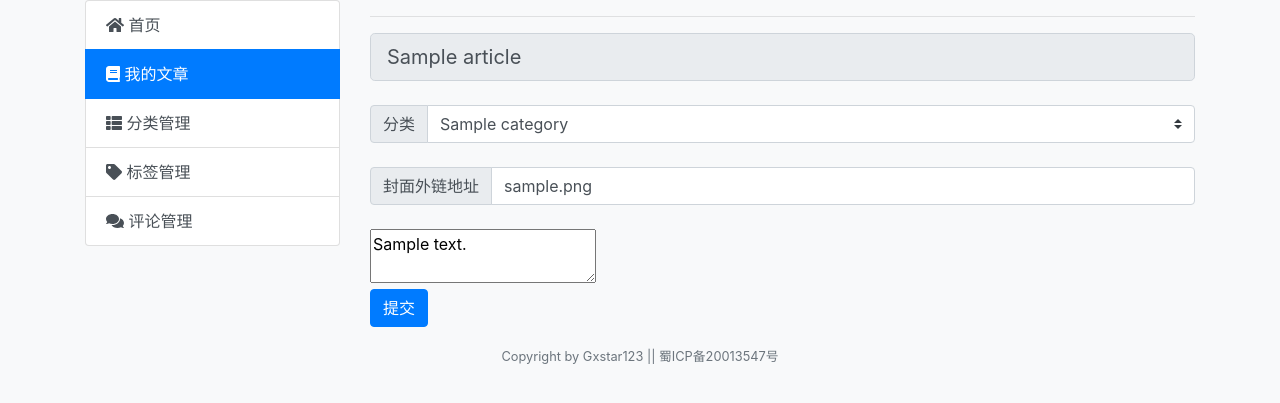
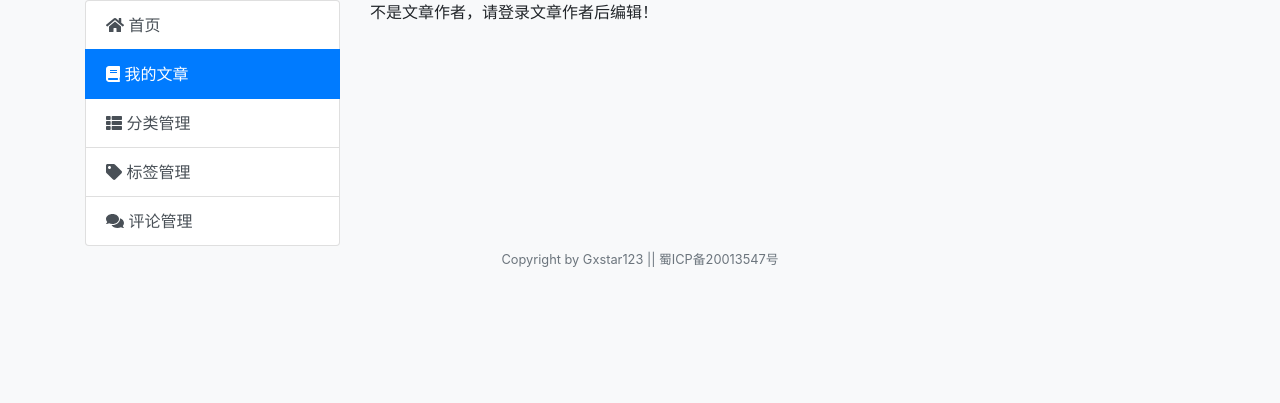
Before and after one commit to Gxstar/GxBlog, a Django app: a page that uses blog/templates/admin/admin.html in a window 1280 px wide. Shown: the part 56-459 px from the top of the page. Run offline with Django 3.2, Linux system fonts and the light colour scheme; tables that the repository leaves empty hold one stand-in row (values such as "Sample post"); some libraries are stand-ins or nearby versions.

Commit message:
完善文章“改”

```diff
--- a/GxBlog/urls.py
+++ b/GxBlog/urls.py
@@ -24,5 +24,6 @@ urlpatterns = [
     path('', views.index, name="index"),
     path('blog/', include('blog.urls')),
     path('admin/edit_<int:article_id>/',bg_views.article_edit,name="edit"),
+    re_path('^admin/edit_(\d+)/article_save/$',bg_views.article_save,name="save"),
     re_path('^admin/(.+)/$',views.action,name="action")
 ]
--- a/blog/models.py
+++ b/blog/models.py
@@ -43,7 +43,7 @@ class Article(models.Model):
     cover = models.URLField(
         '封面地址', default='https://i.loli.net/2020/04/08/IHWehlbkQ5nxEma.jpg')
     body = RichTextField()
-    tag = models.ManyToManyField(Tag, verbose_name='文章标签', blank=True)
+    tag = models.ManyToManyField(Tag, verbose_name='文章标签', blank=True, null=True)
     createTime = models.DateTimeField('创建时间', auto_now_add=True)
     updateTime = models.DateTimeField('修改时间', auto_now=True)
     category = models.ForeignKey(
--- a/blog/static/page.js
+++ b/blog/static/page.js
@@ -1,4 +1,7 @@
 $(function () {
+    if (ActivePage==0) {
+        ActivePage=1;
+    }
     $(`li[id=${ActivePage}]`).addClass('active');
     // 处理第一页最后一页按钮不可用
     if (ActivePage == 1 || ActivePage == 0) {
--- a/blog/templates/admin/admin.html
+++ b/blog/templates/admin/admin.html
@@ -15,7 +15,7 @@
     <script src="https://cdn.bootcdn.net/ajax/libs/popper.js/2.4.0/umd/popper.min.js"></script>
     <script src="https://cdn.bootcdn.net/ajax/libs/twitter-bootstrap/4.4.1/js/bootstrap.min.js"></script>
     <script src="https://cdn.bootcdn.net/ajax/libs/font-awesome/5.13.0/js/all.min.js"></script>
-    <script src="{% static 'page.js' %}"></script>
+
     <title>阿星的小站</title>
 </head>
 
--- a/blog/templates/admin/article.html
+++ b/blog/templates/admin/article.html
@@ -1,6 +1,7 @@
 {% extends "admin/admin.html" %}
 {% block content %}
 {% load static %}
+<script src="{% static 'page.js' %}"></script>
 <div>
     <h2 class="text-primary">我的文章</h2>
     <hr>
--- a/blog/templates/admin/editor.html
+++ b/blog/templates/admin/editor.html
@@ -1,20 +1,25 @@
 {% extends "admin/admin.html" %}
 {% block content %}
 {% load static %}
+{% if user == author %}
 <script src="https://cdn.ckeditor.com/4.14.1/standard/ckeditor.js"></script>
 <div>
     <h2 class="text-primary">{{文章编辑}}</h2>
     <hr>
-    <form action="." method="post">
+    <form action="article_save/" method="post">
+        {% csrf_token %}
         <div class="input-group input-group-lg">
-            <input type="text" class="form-control" value="{{title}}" placeholder="文章标题" disabled>
+            <div class="input-group-prepend">
+                <span class="input-group-text">标题</span>
+            </div>
+            <input type="text" name="title" id="title" class="form-control" value="{{title}}" placeholder="文章标题">
         </div>
         <br>
         <div class="input-group">
             <div class="input-group-prepend">
                 <span class="input-group-text">分类</span>
             </div>
-            <select class="form-control custom-select" id="category">
+            <select class="form-control custom-select" id="category" name="category">
                 {% for cate in category_list %}
                 <option value="{{cate.name}}">{{cate.name}}</option>
                 {% endfor %}
@@ -34,19 +39,21 @@
             <button type="submit" class="btn btn-primary">提交</button>
         </div>
         <script>
-            CKEDITOR.replace('editor',{'height':'450px'});
+            CKEDITOR.replace('editor', { 'height': '550px' });
+            $('#category option').each(function () {
+                var val = $(this).val();
+                if (val == "{{category}}") {
+                    $(this).attr("selected", "selected");
+                }
+            })
         </script>
 
     </form>
 </div>
+{% else %}
+不是文章作者，请登录文章作者后编辑！
+{% endif %}
 <script>
     $("#action_article").addClass("active");
-
-    $('#category option').each(function() {
-        var val=$(this).val();
-        if (val=="{{category}}") {
-            $(this).attr("selected","selected");
-        }
-    })
 </script>
 {% endblock %}
--- a/blog/templates/blog/layout.html
+++ b/blog/templates/blog/layout.html
@@ -5,7 +5,7 @@
     {% load static %}
     <meta charset="UTF-8">
     <meta name="viewport" content="width=device-width, initial-scale=1, shrink-to-fit=no">
-    <title>阿星的日记</title>
+    <title>阿星的小站</title>
     <link href="{% static 'blog/img/favicon.ico' %}" rel="icon" type="image/x-ico">
     <!-- 静态资源引用 -->
     <link href="https://cdn.bootcdn.net/ajax/libs/twitter-bootstrap/4.4.1/css/bootstrap.min.css" rel="stylesheet">
--- a/blog/views.py
+++ b/blog/views.py
@@ -120,6 +120,7 @@ def article_edit(request,article_id):
     article=Article.objects.get(id=article_id)
     context={
         "title":article.title,
+        "author":article.author,
         "cover":article.cover,
         "category_list":Category.objects.all(),
         "category":article.category,
@@ -128,6 +129,13 @@ def article_edit(request,article_id):
         "body":article.body,
     }
     return render(request,'admin/editor.html',context)
+
+def article_save(request,article_id):
+    '''
+    保存文章
+    '''
+    a=10
+    pass
 
 def login(request):
     """
```
